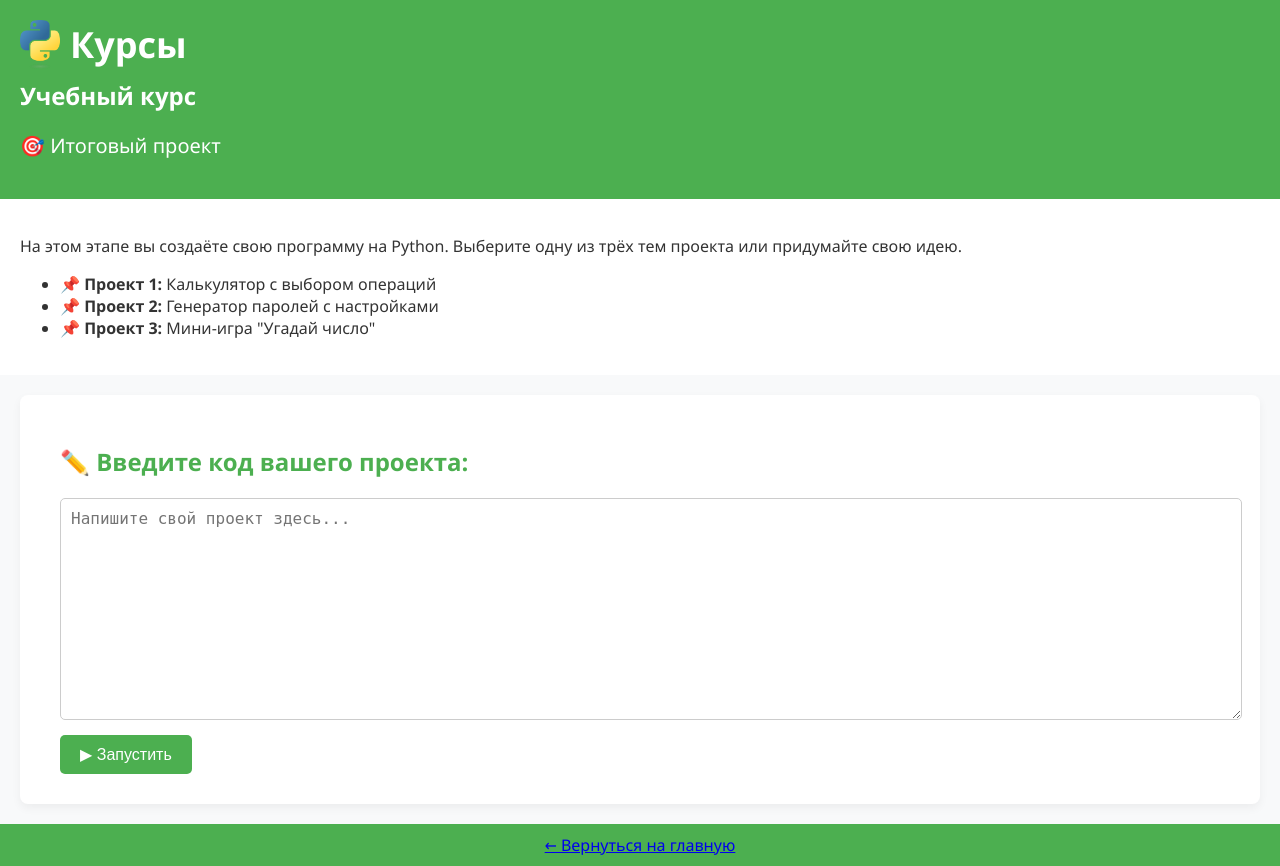
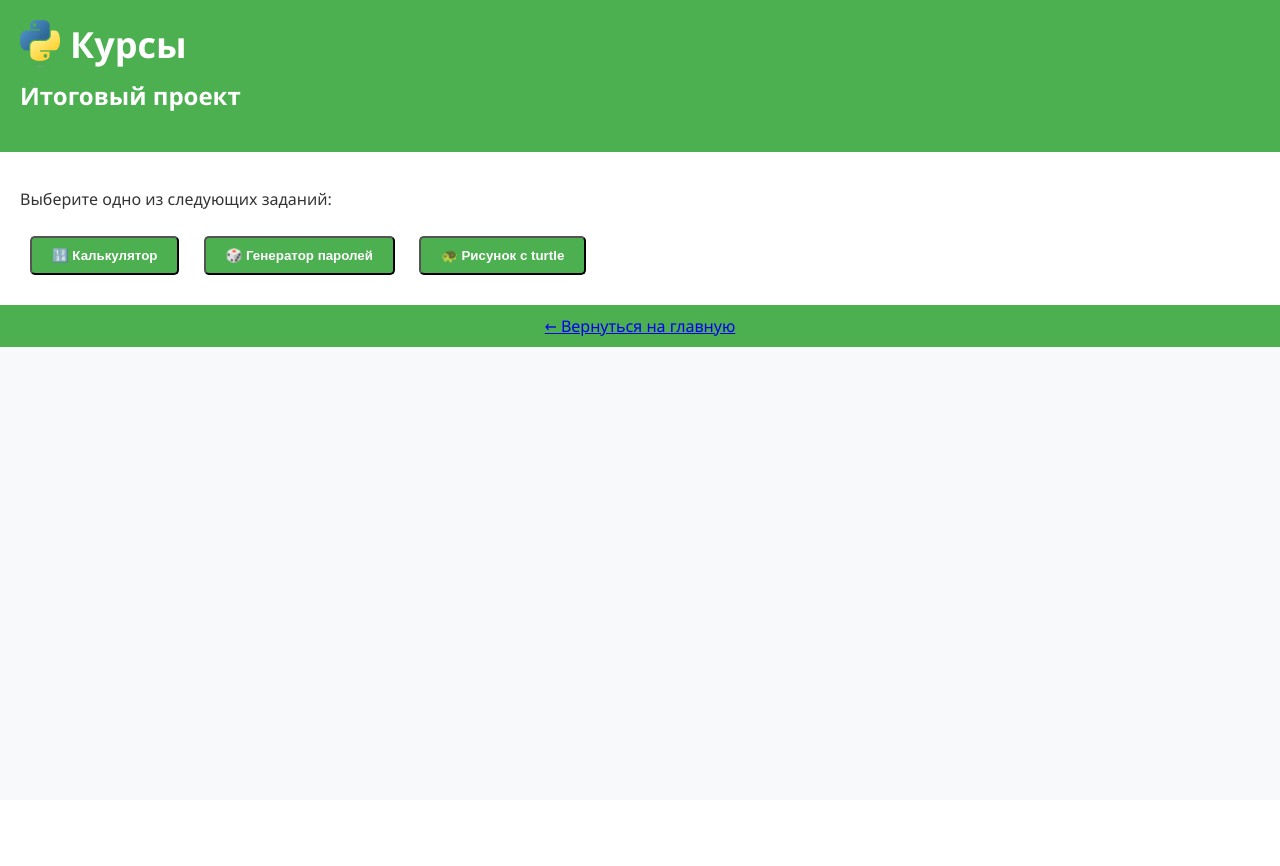
Before and after one commit to maharaha/python-course, a Flask app: page /project in a window 1280 px wide. After the commit the page ends 347 px from the top, so only its background shows below. Run offline with Flask 3, Linux system fonts and the light colour scheme.

Commit message:
Update project.html

```diff
--- a/templates/project.html
+++ b/templates/project.html
@@ -11,33 +11,41 @@
             <img src="{{ url_for('static', filename='images/python-logo.png') }}" alt="Python Logo" class="logo">
             <h1>Курсы</h1>
         </div>
-        <h2>Учебный курс</h2>
-        <h3>🎯 Итоговый проект</h3>
+        <h2>Итоговый проект</h2>
     </header>
 
+    {% if not selected %}
     <section class="intro">
-        <p>На этом этапе вы создаёте свою программу на Python. Выберите одну из трёх тем проекта или придумайте свою идею.</p>
-        <ul>
-            <li>📌 <strong>Проект 1:</strong> Калькулятор с выбором операций</li>
-            <li>📌 <strong>Проект 2:</strong> Генератор паролей с настройками</li>
-            <li>📌 <strong>Проект 3:</strong> Мини-игра "Угадай число"</li>
-        </ul>
+        <p>Выберите одно из следующих заданий:</p>
+        <div class="project-choice">
+            <form method="post">
+                <button name="project" value="1" class="course-button">🔢 Калькулятор</button>
+                <button name="project" value="2" class="course-button">🎲 Генератор паролей</button>
+                <button name="project" value="3" class="course-button">🐢 Рисунок с turtle</button>
+            </form>
+        </div>
+    </section>
+    {% else %}
+    <section class="intro">
+        <h3>{{ project_title }}</h3>
+        <p>{{ project_description }}</p>
     </section>
 
     <section class="practice-container">
-        <h2>✏️ Введите код вашего проекта:</h2>
-        <form action="/project" method="POST">
-            <textarea name="code" id="code" class="code-input" placeholder="Напишите свой проект здесь...">{{ code|default('') }}</textarea><br>
-            <button class="run-button" type="submit">▶ Запустить</button>
+        <form method="post">
+            <textarea name="code" class="code-input" placeholder="Введите ваш код здесь...">{{ code|default('') }}</textarea><br>
+            <input type="hidden" name="project" value="{{ selected }}">
+            <button type="submit" class="run-button">Запустить</button>
         </form>
 
         {% if output %}
         <div class="output-box">
-            <h3>📤 Результат:</h3>
+            <strong>Результат:</strong>
             <pre>{{ output }}</pre>
         </div>
         {% endif %}
     </section>
+    {% endif %}
 
     <footer>
         <div class="social">
```
